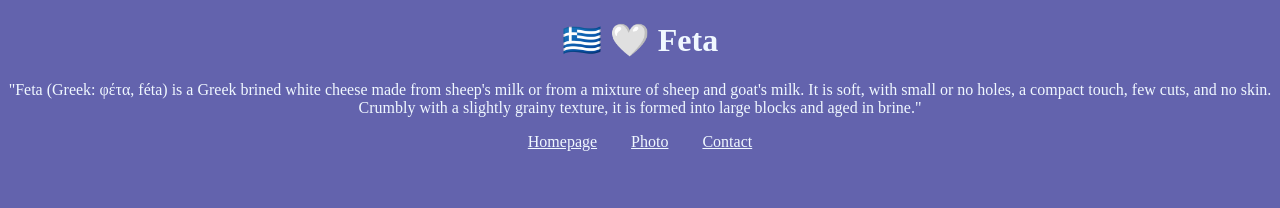
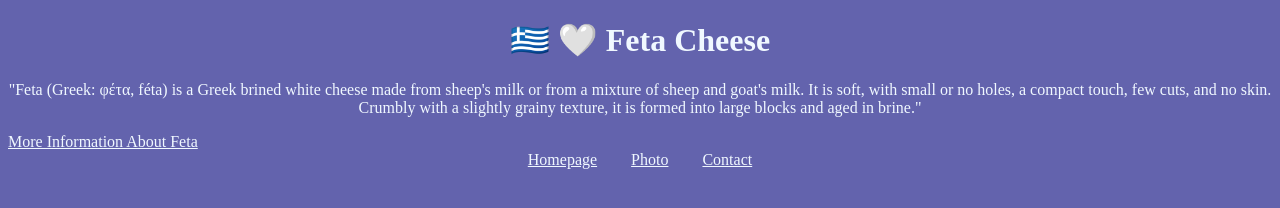
Before and after one commit to LizzieMac209/Feta-challenge, a plain HTML site: page index.html in a window 1280 px wide. Drawn offline with Linux system fonts and the light colour scheme.

Commit message:
Applied SEO to the pages for tracking purposes

```diff
--- a/css/style.css
+++ b/css/style.css
@@ -3,7 +3,8 @@ body {
 }
 
 h1,
-p {
+p,
+a {
   text-align: center;
   color: aliceblue;
 }
@@ -21,3 +22,6 @@ footer a {
   display: block;
   margin: 40px auto;
 }
+.feta-link{
+  text-align: center;
+}
--- a/index.html
+++ b/index.html
@@ -2,18 +2,22 @@
 <html lang="en">
   <head>
     <meta charset="UTF-8" />
+    <meta name="description" content=" Feta Cheese Mediterranean Food" />
     <meta name="viewport" content="width=device-width, initial-scale=1.0" />
     <link rel="stylesheet" href="/css/style.css" />
-    <title>Feta Makes the World Go Round</title>
+    <title>Feta Cheese Makes the World Go Round</title>
   </head>
   <body>
-    <h1>🇬🇷 🤍 Feta</h1>
+    <h1>🇬🇷 🤍 Feta Cheese</h1>
     <p>
       "Feta (Greek: φέτα, féta) is a Greek brined white cheese made from sheep's
       milk or from a mixture of sheep and goat's milk. It is soft, with small or
       no holes, a compact touch, few cuts, and no skin. Crumbly with a slightly
       grainy texture, it is formed into large blocks and aged in brine."
     </p>
+    <a href="https://en.wikipedia.org/wiki/Feta" title="FetaInfo" class="feta-link"
+      >More Information About Feta</a
+    >
   </body>
   <footer>
     <a href="/" title="Home">Homepage</a>
```
Also changed, not shown: photo.html (+1 -1 lines).
